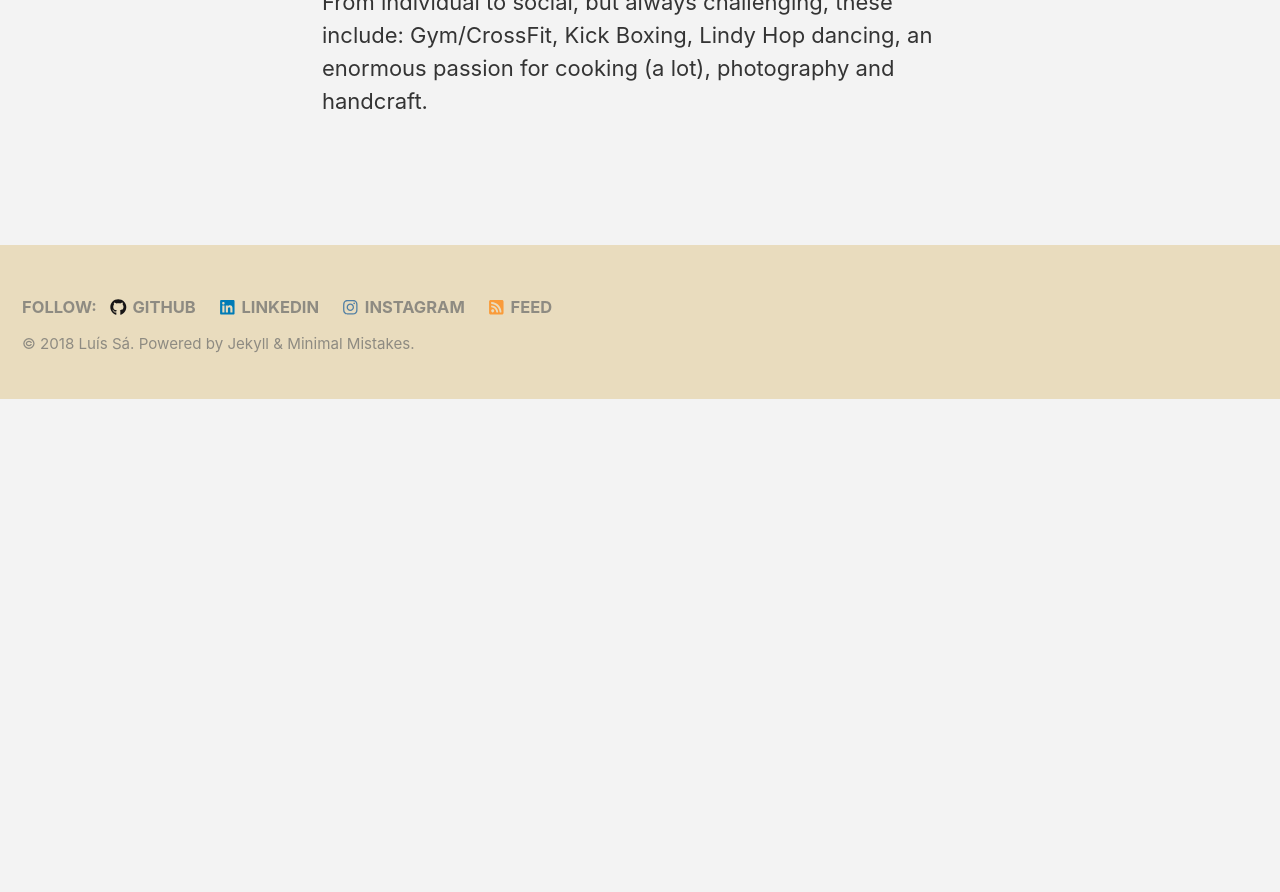
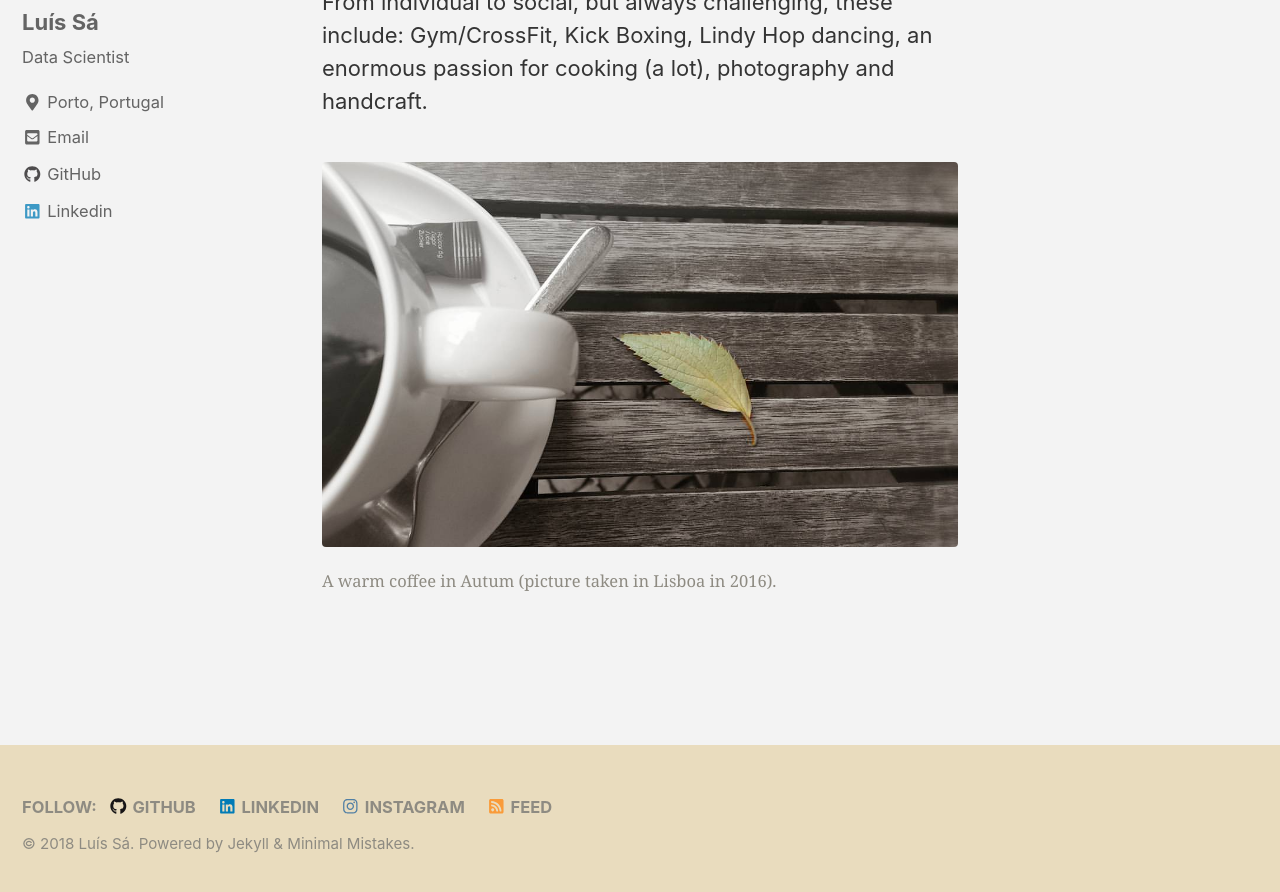
Before and after one commit to shi-hu/shi-hu.github.io, a Jekyll site: the page built from _pages/about.md, in a window 1280 px wide and 900 px high, scrolled down 1032 px. Shown: the top 892 px of the window. Built offline with Jekyll 4.4.1, drawn with Linux system fonts in a browser that asks for light colours; cached includes are drawn as plain includes; nearby versions of some CDN libraries; before the commit the page ends 1432 px from its top, so only the background shows below that.

Commit message:
Update about.md

```diff
--- a/_pages/about.md
+++ b/_pages/about.md
@@ -10,10 +10,15 @@ Over 10-years experience as an Engineer and Consultant, performing various roles
 This experience allowed me to have a greater flexibility in the roles performed, improve my interpersonal relationship skills, namely in communication, team management and leadership, customer management and as well as conflict and time management.
 <br><br>
 # Professional History
-Please check my resume here [(link)](/images/).<br>
+Please check my resume here [(link)](/images/CV_Luís_Sá.pdf).<br>
 For more detail, please visit my linkedin profile availabe in the sidebar link above.
 <br><br>
 # Personal (Hi)story
 A little bit about my daily mantras/hobbies...
 <br><br>
 From individual to social, but always challenging, these include: Gym/CrossFit, Kick Boxing, Lindy Hop dancing, an enormous passion for cooking (a lot), photography and handcraft.
+
+<figure>
+	<img src="/images/coffee.jpg">
+	<figcaption> A warm coffee in Autum (picture taken in Lisboa in 2016).</figcaption>
+</figure>
```
